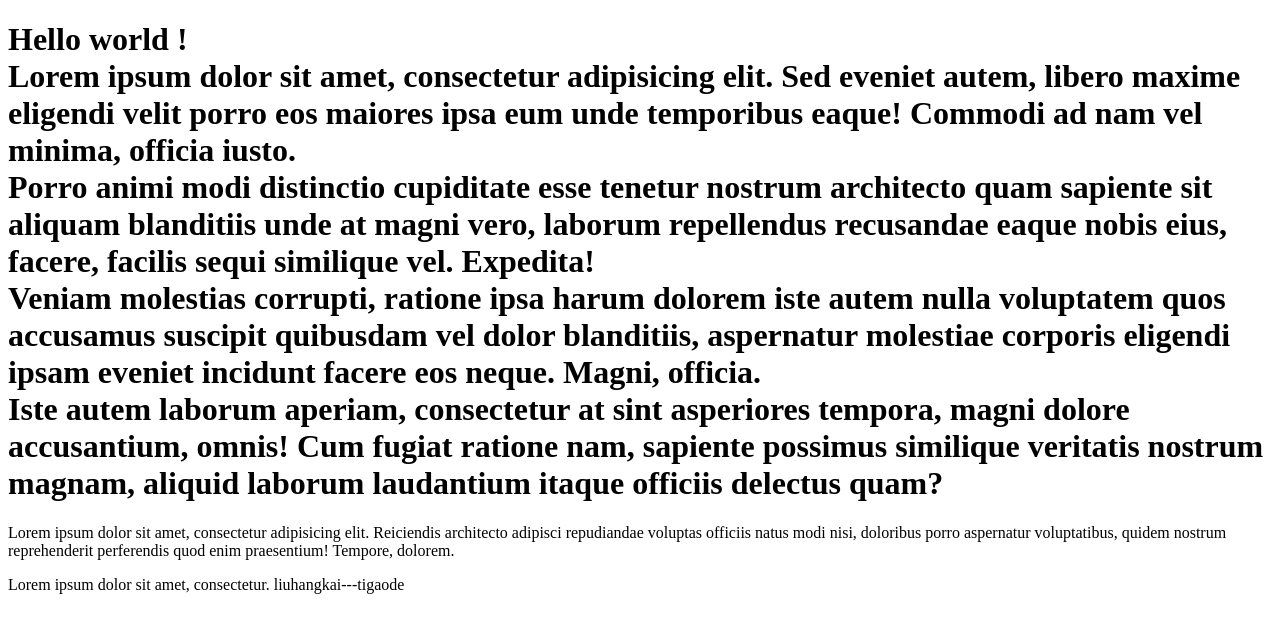
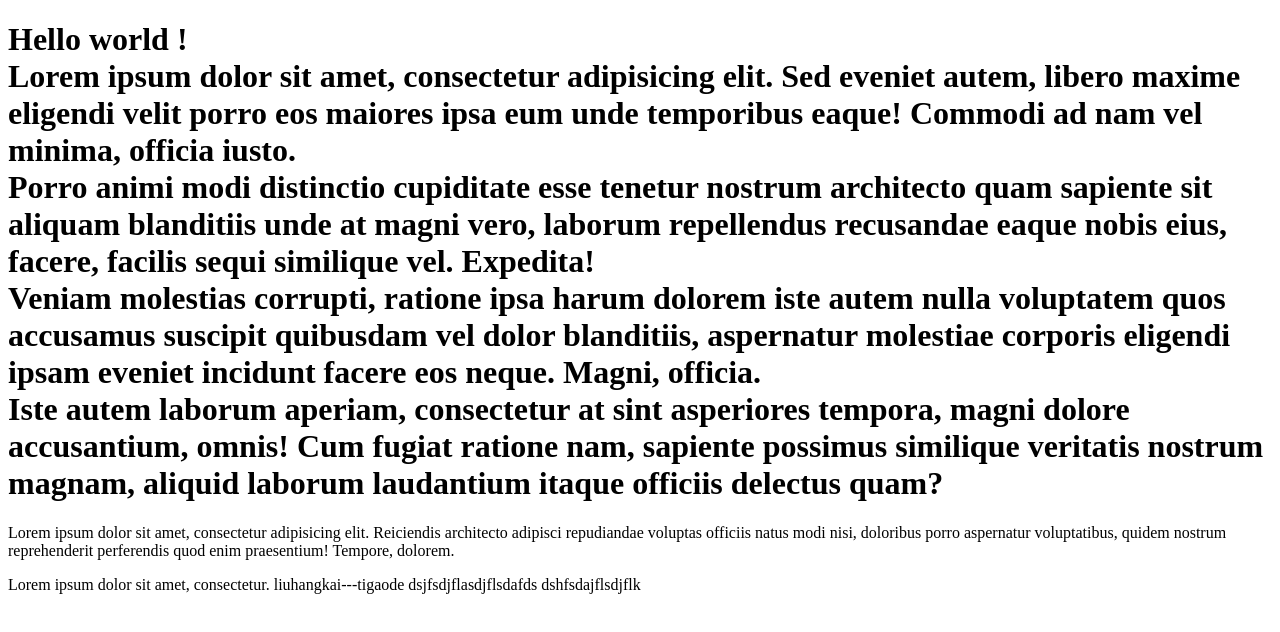
Before and after one commit to chenchaohan/oschina, a plain HTML site: page index.html in a window 1280 px wide. Drawn offline with Linux system fonts and the light colour scheme.

Commit message:
dfadsfds

```diff
--- a/index.html
+++ b/index.html
@@ -15,5 +15,8 @@
 
 
     liuhangkai---tigaode
+    dsjfsdjflasdjflsdafds
+
+    dshfsdajflsdjflk
 </body>
 </html>
```
